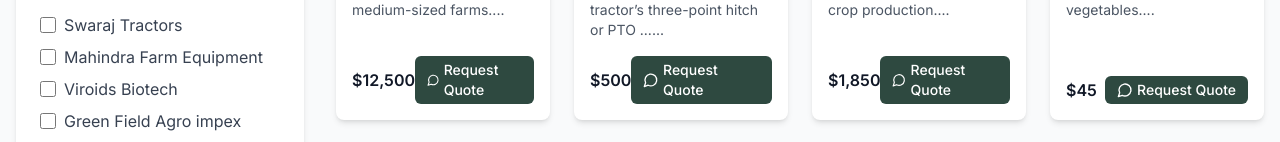
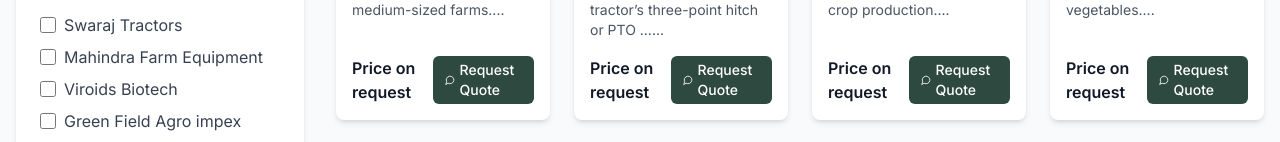
Before and after one commit to NdonwiRhema/farmtower, a React (Vite) app: page /products in a window 1280 px wide. Shown: the part 635-777 px from the top of the page. Built offline with nearby package versions, Linux system fonts and the light colour scheme.

Commit message:
No Prices and updated Contact informaiton

```diff
--- a/src/components/products/ProductCard.tsx
+++ b/src/components/products/ProductCard.tsx
@@ -34,7 +34,8 @@ const ProductCard: React.FC<ProductCardProps> = ({ product }) => {
         <p className="text-gray-600 text-sm mb-4 flex-grow">{product.description.substring(0, 100)}...</p>
         <div className="mt-auto flex items-center justify-between">
           <span className="font-semibold text-gray-900">
-            {product.price ? `$${product.price.toLocaleString()}` : 'Price on request'}
+            {/* {product.price ? `$${product.price.toLocaleString()}` : 'Price on request'} */}
+            {'Price on request'}
           </span>
           <Link
             to={`/product/${product.id}`}
--- a/src/pages/ContactPage.tsx
+++ b/src/pages/ContactPage.tsx
@@ -73,7 +73,7 @@ const ContactPage: React.FC = () => {
                   <Phone size={24} className="mr-4 flex-shrink-0 mt-1" />
                   <div>
                     <h3 className="font-semibold mb-1">Phone</h3>
-                    <p>+91 814 633 6058 </p>
+                    {/* <p>+91 814 633 6058 </p> */}
                     <p>+91 896 843 7757 </p>
                   </div>
                 </div>
@@ -91,7 +91,7 @@ const ContactPage: React.FC = () => {
                   <MessageSquare size={24} className="mr-4 flex-shrink-0 mt-1" />
                   <div>
                     <h3 className="font-semibold mb-1">WhatsApp</h3>
-                    <p>+91 814 633 6058</p>
+                    {/* <p>+91 814 633 6058</p> */}
                     <p>+91 896 843 7757 </p>
                   </div>
                 </div>
--- a/src/pages/HomePage.tsx
+++ b/src/pages/HomePage.tsx
@@ -2,7 +2,7 @@ import React from 'react';
 import Hero from '../components/home/Hero';
 import FeaturedCategories from '../components/home/FeaturedCategories';
 import FeaturedProducts from '../components/home/FeaturedProducts';
-import TrustedBrands from '../components/home/TrustedBrands';
+// import TrustedBrands from '../components/home/TrustedBrands';
 import WhyChooseUs from '../components/home/WhyChooseUs';
 
 const HomePage: React.FC = () => {
@@ -17,7 +17,7 @@ const HomePage: React.FC = () => {
       <FeaturedCategories />
       <FeaturedProducts />
       <WhyChooseUs />
-      <TrustedBrands />
+      {/* <TrustedBrands /> */}
     </div>
   );
 };
```
